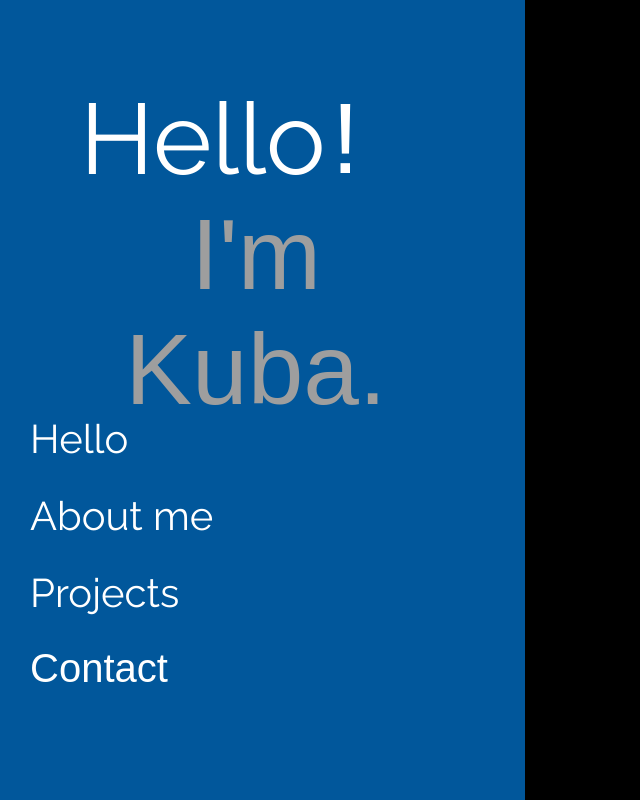
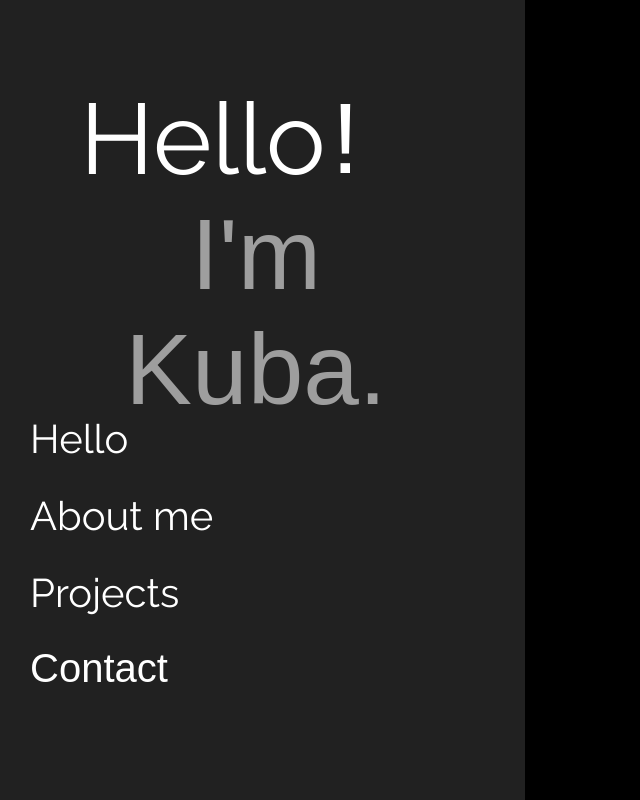
Before and after one commit to jakubLabendowicz/jakubLabendowicz.github.io, a browser extension: page index.html in a window 1280 px wide. Shown: the whole page, without its empty margins (0-640 px from the left). Drawn offline with Linux system fonts and the light colour scheme.

Commit message:
background color

```diff
--- a/style.css
+++ b/style.css
@@ -53,7 +53,7 @@ body{
 
 .container {
   --firstColor: #9e9e9e;
-  --secondColor: #01579b;
+  --secondColor: #212121;
   --thirdColor: white;
   --fourthColor: black;
 }
```
